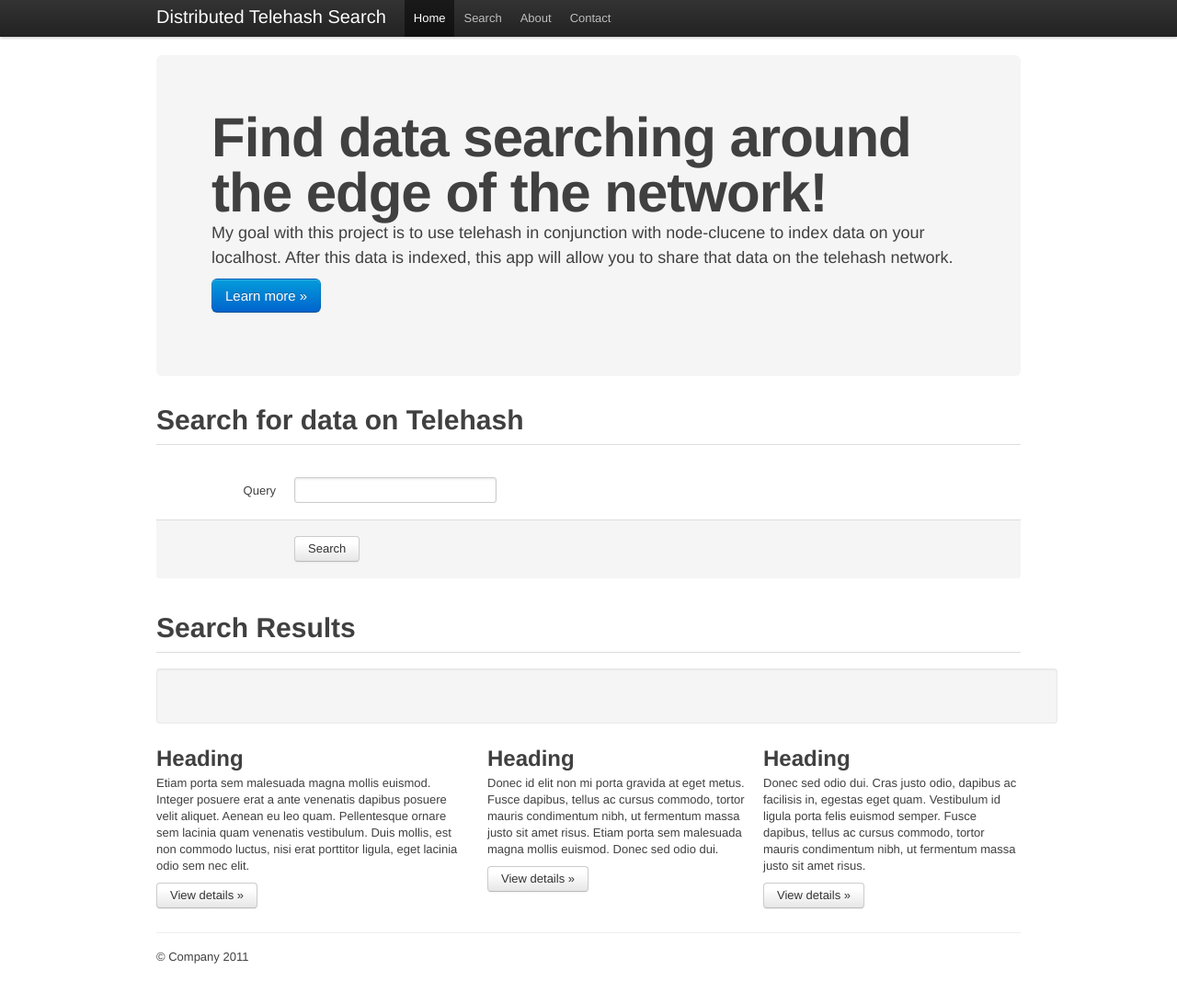
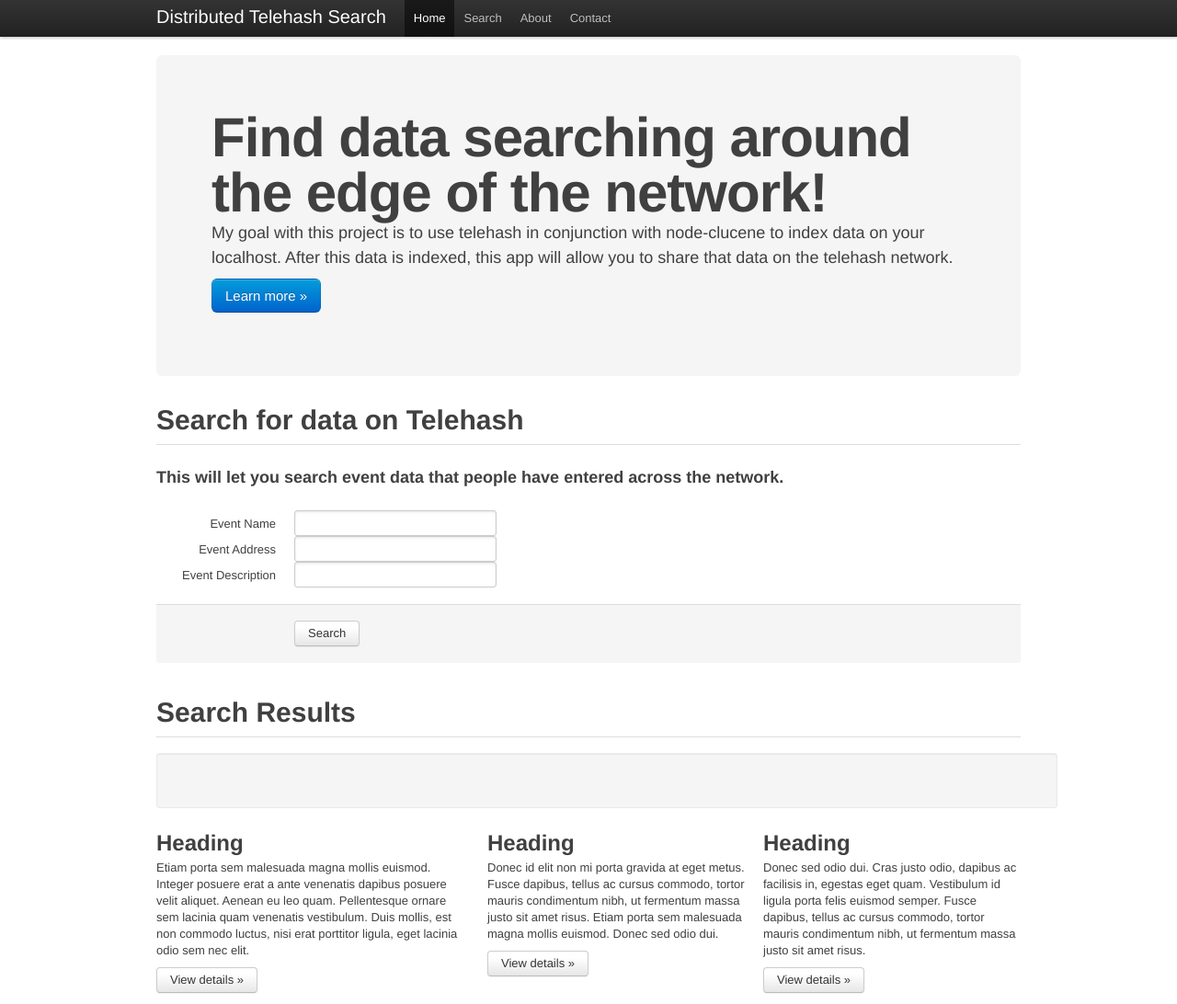
Before and after one commit to hackervera/telesearch, a plain HTML site: page public/index.html in a window 1280 px wide. Shown: the top 1092 px of the page at 92% size. Before the commit the page ends 1059 px from the top, so only its background shows below. Drawn offline with nearby package versions, Linux system fonts and the light colour scheme; no server answers.

Commit message:
redesign

```diff
--- a/public/index.html
+++ b/public/index.html
@@ -57,14 +57,27 @@
       <section id="entry">
         <div class="page-header">
           <h1>Search for data on Telehash</h1>
+
         </div>
         <div class="row">
+
           <div class="span16">
+            <h3>This will let you search event data that people have entered across the network.</h3>
             <form>
               <fieldset>
-                <label for="query">Query</label>
+                <label for="event-name">Event Name</label>
+
+
                 <div class="input">
-                  <input type="text" id="query">
+                  <input type="text" data-name="name" id="event-name" class="query">
+                </div>
+                <label for="event-address">Event Address</label>
+                <div class="input">
+                  <input type="text" data-name="address" id="event-address" class="address query">
+                </div>
+                <label for="event-description">Event Description</label>
+                <div class="input">
+                  <input type="text" data-name="description" id="event-description" class="query">
                 </div>
                 <div class="actions">
                   <button type="submit" class="btn" id="search">Search</button>
@@ -118,7 +131,9 @@
       $("#search").click(function(e){
         e.preventDefault();
         //$("#result").html("Aloha");
-        socket.emit("data", {query: $("#query").val()});
+        $(".query").each(function(){
+          socket.emit("data", {query: $(this).data("name")+":"+$(this).val()});
+        });
       });
 
       socket.on('news', function (data) {
--- a/searchtest.js
+++ b/searchtest.js
@@ -11,4 +11,4 @@
 }
 
 
-find('description:party*');
+find('name:party*');
```
Also changed, not shown: news.js (+7 -5 lines), 2 other files.
